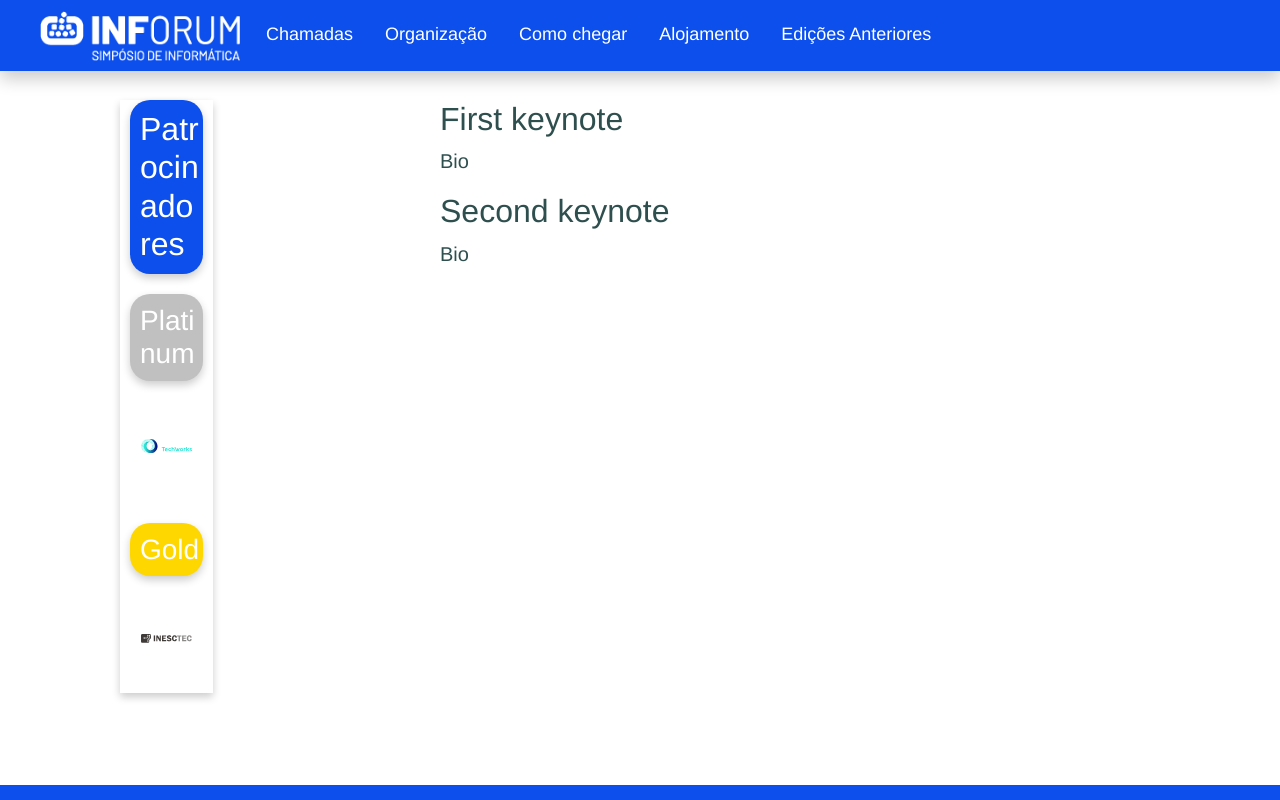
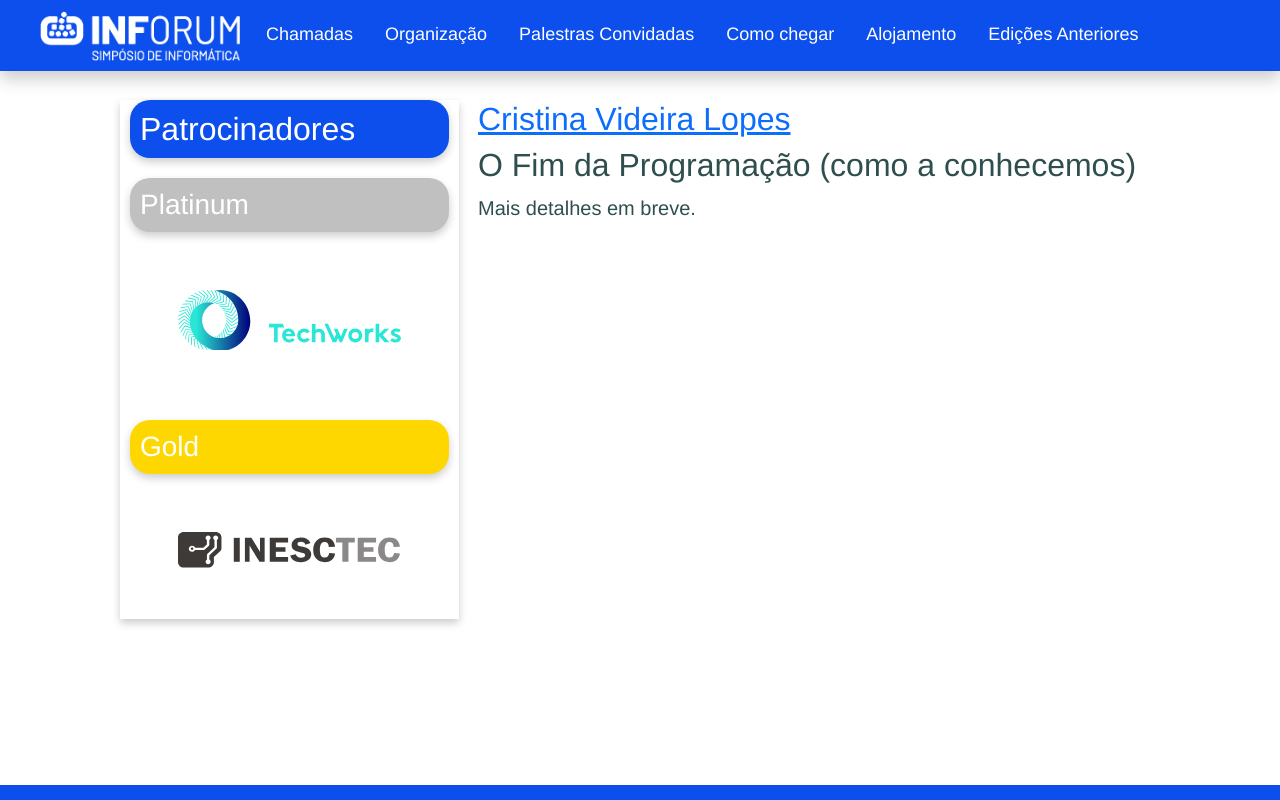
Before and after one commit to h4g0/Inforum2023, a React (Create React App) app: page /keynote in a window 1280 px wide. Built offline with nearby package versions, Linux system fonts and the light colour scheme.

Commit message:
adds keynotes

```diff
--- a/src/Main/Keynote.tsx
+++ b/src/Main/Keynote.tsx
@@ -5,20 +5,19 @@ export function Keynote(props: any) {
     return <>
         <div className="Keynote">
 
+
+                <Patreons/>
+
             <div>
-                <Patreons/>
-            </div>
-            <div>
+
+
+
                 <h2>
-                    First keynote
+                <a href='https://www.ics.uci.edu/~lopes/'>Cristina Videira Lopes</a>
                 </h2>
 
-
-                <p>Bio</p>
-                <h2>
-                    Second keynote
-                </h2>
-                <p>Bio</p>
+                <h2>O Fim da Programação (como a conhecemos)</h2>
+                <p>Mais detalhes em breve.</p>
 
             </div>
         </div>
--- a/src/Main/Main.tsx
+++ b/src/Main/Main.tsx
@@ -133,7 +133,7 @@ export function Login(this: any, props: any) {
 
                 <Link to="/keynote">
 
-                    {/*<button>Keynote</button>*/}
+                    <button>Palestras Convidadas</button>
 
                 </Link>
 
--- a/src/Main/People.tsx
+++ b/src/Main/People.tsx
@@ -49,7 +49,7 @@ export function People(props: any) {
                 <Person name="Jácome Cunha" job="Presidente" picture={jacome}
                         afiliation="Faculty of Engineering of University of Porto & HASLab/INESC TEC"
                         page="https://web.fe.up.pt/~jacome/"/>
-                <Person name="João Paulo Fernandes" job="Catering" picture={jpf}
+                <Person name="João Paulo Fernandes" job="Bem Estar" picture={jpf}
                         afiliation="Faculty of Engineering of University of Porto & LIACC"
                         page="https://web.fe.up.pt/~jpaulo/Site/Home.html"/>
                 <Person name="João Saraiva" job="Patrocínios" picture={jas}
```
